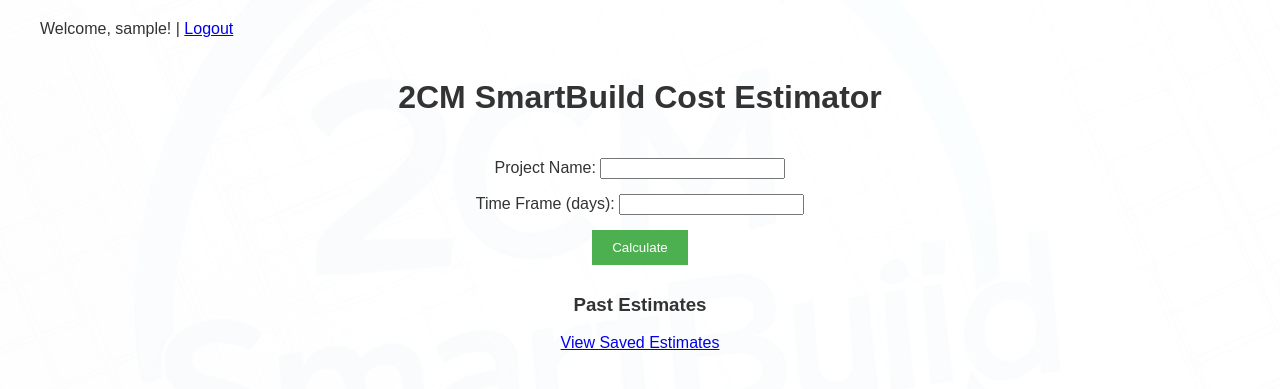
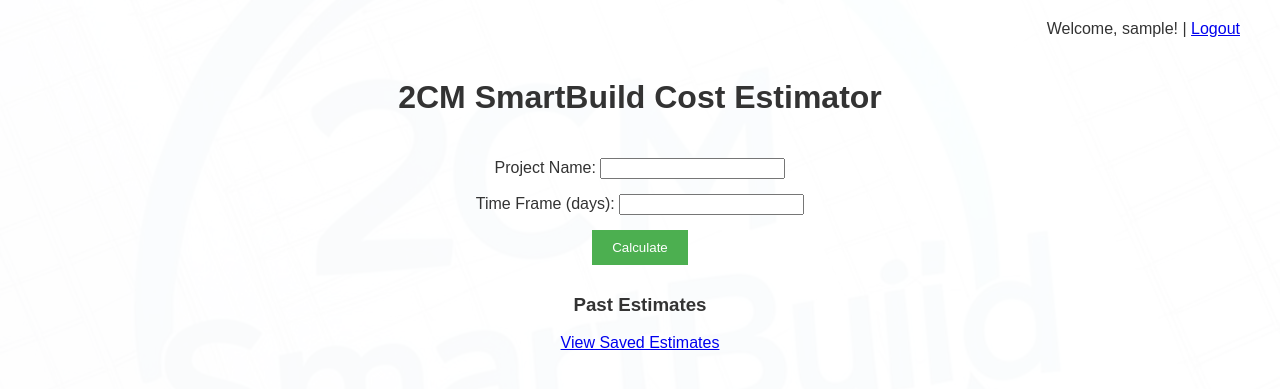
Before and after one commit to MihaiLazarovici/2cm-smartbuild, a Flask app: template templates/index.html in a window 1280 px wide. Shown: the top 389 px of the page. Run offline with Flask 3, Linux system fonts and the light colour scheme; the template is opened without the code that fills it, so the values that code supplies are empty; the visitor is signed in with stand-in values (Sample User, id 1).

Commit message:
Verify full-page background logos and update header alignment

```diff
--- a/static/css/style.css
+++ b/static/css/style.css
@@ -40,15 +40,10 @@ header {
     width: 100%;
     max-width: 1200px;
     display: flex;
-    justify-content: space-between;
+    justify-content: flex-end; /* Align auth links to right */
     align-items: center;
     margin-bottom: 20px;
     z-index: 2;
-}
-
-#logo {
-    width: 150px; /* Header logo size */
-    height: auto;
 }
 
 .auth-links {
```
